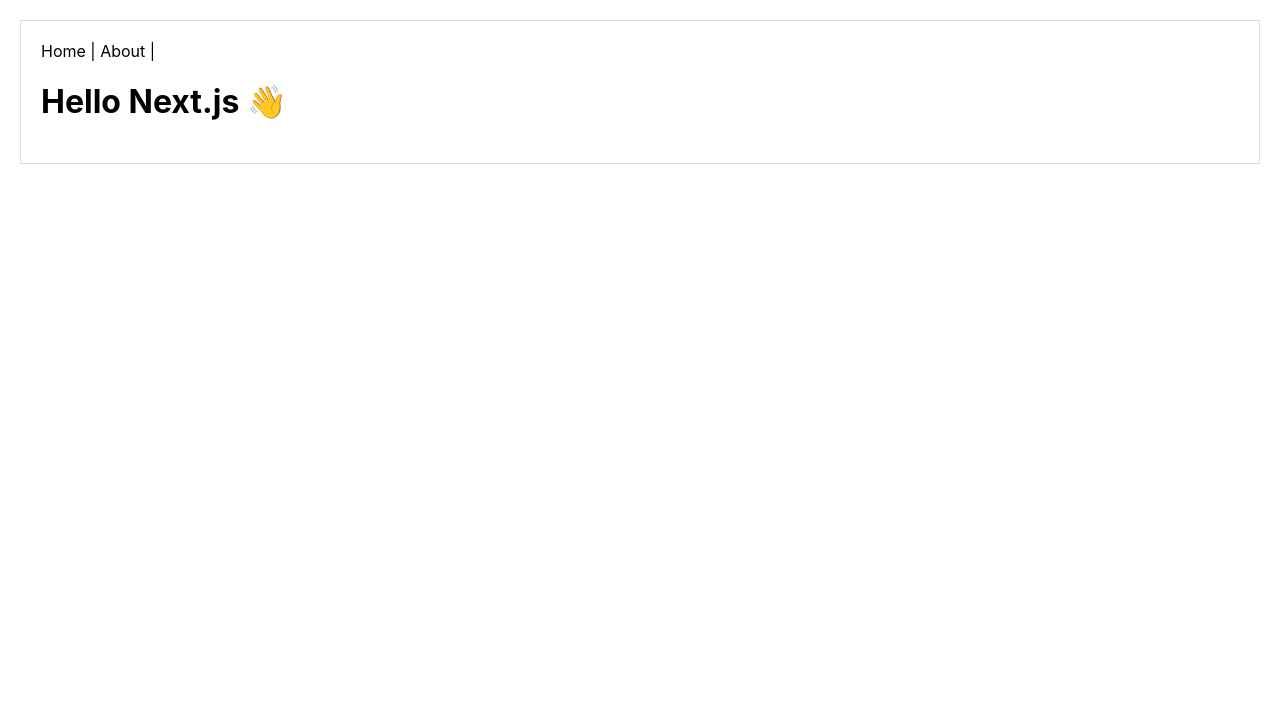
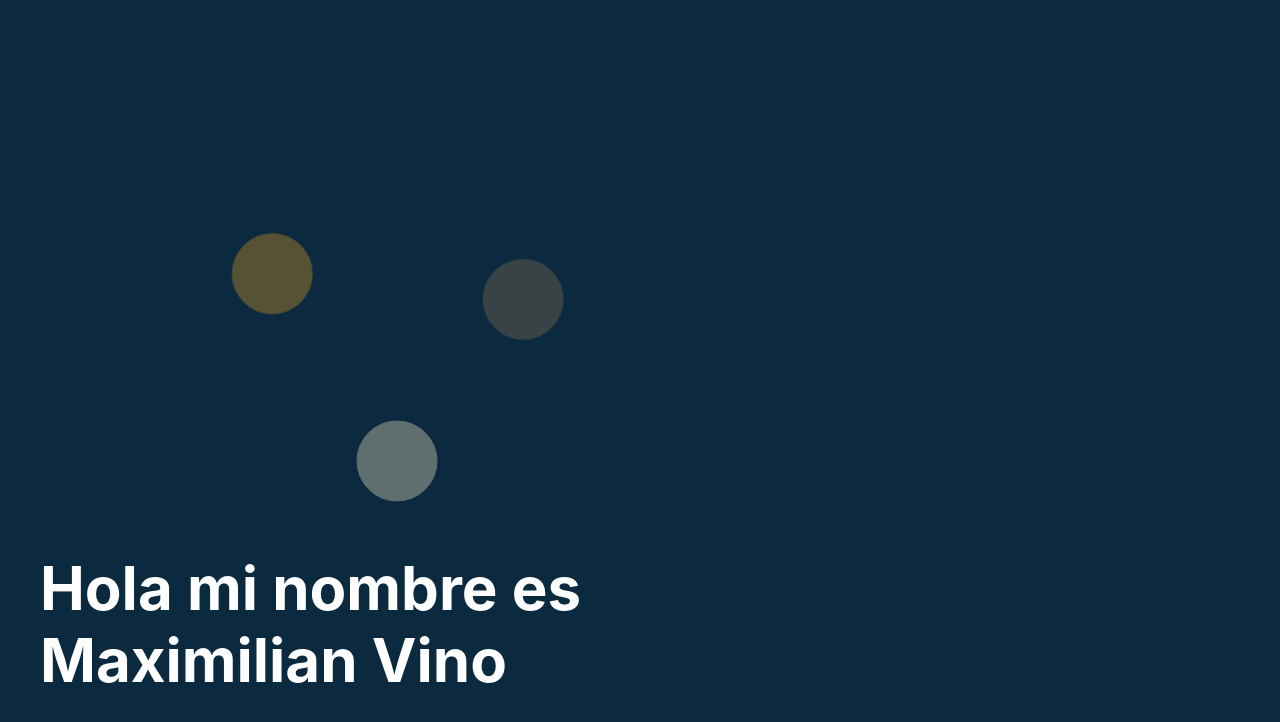
Before and after one commit to admiraldoge/admiraldoge.github.io, a Next.js app: page / in a window 1280 px wide. Shown: the top 722 px of the page. Built offline with nearby package versions, Linux system fonts and the light colour scheme.

Commit message:
First prototype for floating bubbles

```diff
--- /dev/null
+++ b/components/GeometricAnimationContainer.tsx
@@ -0,0 +1,13 @@
+import * as React from 'react'
+import Link from 'next/link'
+import Head from 'next/head'
+import styles from '../styles/GeometricAnimationContainer.module.scss'
+import LostFigure from "./LostFigure";
+const GeometricAnimationContainer: React.FunctionComponent = ({}) => (
+    <div className={styles.ctn}>
+        <LostFigure initialPositionX={400} initialPositionY={400} type={'circle'} color={'#FFECCC'}/>
+        <LostFigure initialPositionX={200} initialPositionY={200} type={'circle'} color={'#E49D23'}/>
+        <LostFigure initialPositionX={400} initialPositionY={40} type={'circle'} color={'#8B7356'}/>
+    </div>
+)
+export default GeometricAnimationContainer
--- a/components/Layout.tsx
+++ b/components/Layout.tsx
@@ -4,30 +4,13 @@
 type LayoutProps = {
     title?: string
 }
-const layoutStyle = {
-    margin: 20,
-    padding: 20,
-    border: '1px solid #DDD'
-}
 const Layout: React.FunctionComponent<LayoutProps> = ({ children, title }) => (
-    <div style={layoutStyle}>
+    <div>
         <Head>
             <title>{title}</title>
             <meta charSet="utf-8" />
             <meta name="viewport" content="initial-scale=1.0, width=device-width" />
         </Head>
-        <header>
-            <nav>
-                <Link href="/">
-                    <a>Home</a>
-                </Link>{' '}
-                |{' '}
-                <Link href="/about">
-                    <a>About</a>
-                </Link>{' '}
-                |{' '}
-            </nav>
-        </header>
         {children}
     </div>
 )
--- /dev/null
+++ b/components/LostFigure.tsx
@@ -0,0 +1,67 @@
+import * as React from 'react'
+import Link from 'next/link'
+import Head from 'next/head'
+import styles from '../styles/LostFigure.module.scss'
+import {useTransition, animated} from 'react-spring'
+import {useEffect, useState} from "react";
+
+type LostFigureProps = {
+    initialPositionX: number,
+    initialPositionY: number,
+    type: string,
+    color: string
+}
+
+const LostFigure: React.FunctionComponent<LostFigureProps> = ({ initialPositionX,initialPositionY,type, color}) => {
+    const [endPosition, setEndPosition] = useState({
+        x: Math.floor(Math.random() * (400 - (-400) + 1)) + (-400),
+        y: Math.floor(Math.random() * (400 - (-400) + 1)) + (-400)
+    });
+    useEffect(() => {
+        let endX = Math.floor(Math.random() * window.innerWidth);
+        let endY = Math.floor(Math.random() * window.innerHeight);
+        console.log('End position ',endX,'-',endY);
+        setEndPosition({
+            x: endX,
+            y: endY
+        });
+
+    }, []);
+
+    const transition = useTransition(null, null, {
+        config: {mass:1, tension:4, friction:50},
+        from: { transform: 'translate3d('+initialPositionX+'px,'+ initialPositionY+'px,0)',opacity: 0  },
+        enter: { transform: 'translate3d('+(initialPositionX+endPosition.x)+','+(initialPositionY+endPosition.y)+'px,0)',width: '100px', opacity: 1 },
+        leave: { transform: 'translate3d('+initialPositionX+','+initialPositionY+'px,0)',
+            width: '200px',
+            opacity: 0
+        }
+    });
+    return transition.map(({ item, props, key }) =>
+        <animated.div key={1} style={props}>
+            <Figure
+                type={type}
+                color={color}
+            />
+        </animated.div>
+    )
+}
+
+const Figure = ({type,color}) => {
+    switch (type) {
+        case "circle":
+            return <Circle color={color}/>;
+            break;
+    }
+}
+
+const Circle = ({color}) => {
+    return (
+        <div className={styles.circle}>
+            <svg height="100" width="100">
+                <circle cx="50" cy="50" r="40" stroke={color} strokeWidth="1" fill={color} />
+            </svg>
+        </div>
+    )
+}
+export default LostFigure
--- a/package.json
+++ b/package.json
@@ -10,7 +10,9 @@
   "dependencies": {
     "next": "10.0.7",
     "react": "17.0.1",
-    "react-dom": "17.0.1"
+    "react-dom": "17.0.1",
+    "react-spring": "^8.0.27",
+    "sass": "^1.32.8"
   },
   "devDependencies": {
     "@types/node": "^14.14.31",
--- a/pages/index.tsx
+++ b/pages/index.tsx
@@ -1,10 +1,23 @@
 import React from 'react'
 import Layout from '../components/Layout'
+import styles from '../styles/index.module.scss'
+import AnimatedContainer from "../components/GeometricAnimationContainer";
+
 const Index: React.FunctionComponent = () => {
     return (
         <Layout title="Home">
-            <h1>Hello Next.js 👋</h1>
+            <Title text={"Hola mi nombre es Maximilian Vino"}/>
+            <AnimatedContainer>
+            </AnimatedContainer>
         </Layout>
     )
 }
+
+const Title = ({text}) => {
+    return (
+        <div className={styles.title}>
+            <h1>{text}</h1>
+        </div>
+    )
+};
 export default Index
--- /dev/null
+++ b/styles/GeometricAnimationContainer.module.scss
@@ -0,0 +1,7 @@
+.ctn {
+  position: relative;
+  background-color: #0B2A3F;
+  height: 100vh;
+  width: 100vw;
+  z-index: -1;
+}
--- /dev/null
+++ b/styles/index.module.scss
@@ -0,0 +1,10 @@
+.title {
+  position: absolute;
+  color: white;
+  font-size: 30px;
+  font-weight: 700;
+  z-index: 0;
+  width: 50%;
+  margin-left: 40px;
+  padding-top: 40%;
+}
```
Also changed, not shown: styles/LostFigure.module.scss (added), 1 other file (tests, documents, lock files or other folders).
